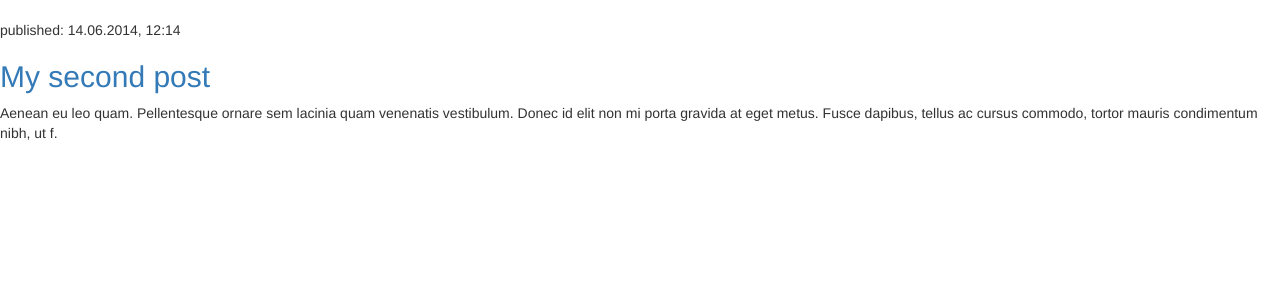
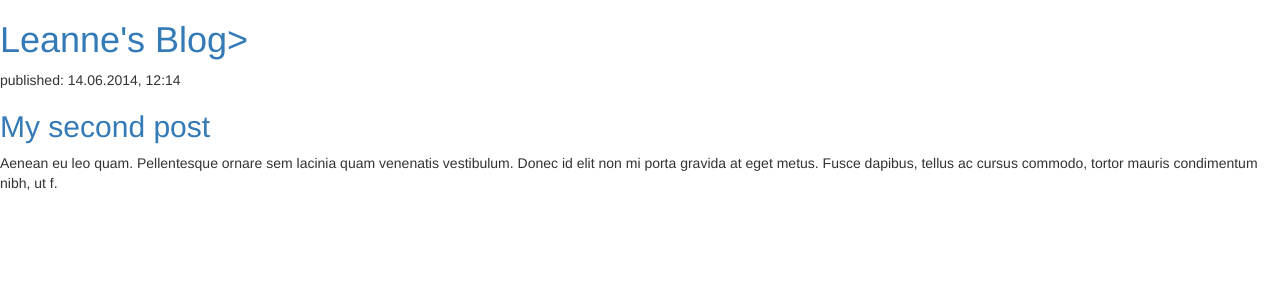
Before and after one commit to RobotGirl1610/my-first-blog, a Django app: page / in a window 1280 px wide. Shown: the top 300 px of the page. Run offline with Django 3.2, Linux system fonts and the light colour scheme; data that the repository does not hold is empty; some libraries are stand-ins or nearby versions.

Commit message:
Changed the HTML for the site.

```diff
--- a/blog/templates/blog/post_list.html
+++ b/blog/templates/blog/post_list.html
@@ -6,7 +6,7 @@
     </head>
     <body>
         <div>
-            <h1><a href=Leanne's Blog></a></h1>
+            <h1><a href="">Leanne's Blog></a></h1>
         </div>
         {% for post in posts %}
   <div>
```
